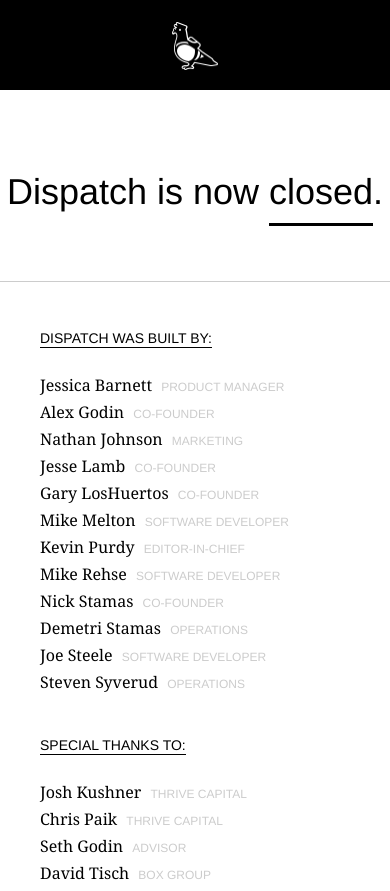
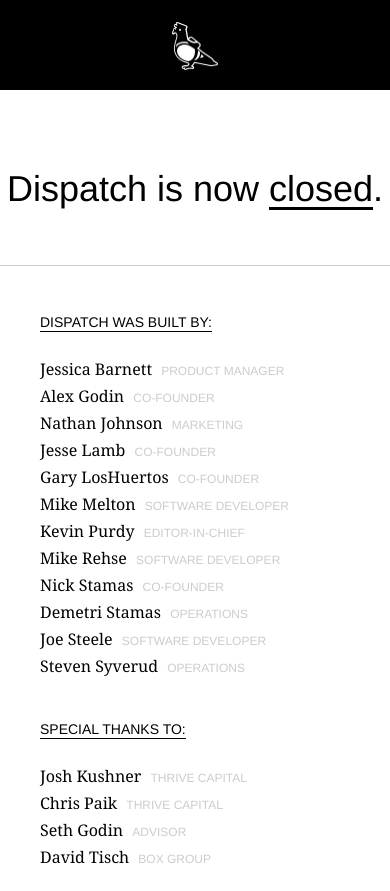
Before and after one commit to nickstamas/dispatch-memorial-io, a plain HTML site: page index.html in a window 390 px wide. Shown: the top 891 px of the page. Drawn offline with nearby package versions, Linux system fonts and the light colour scheme; a script that the page names is missing.

Commit message:
breakpoints working better

```diff
--- a/css/main.css
+++ b/css/main.css
@@ -97,6 +97,10 @@ textarea {
    Author's custom styles
    ========================================================================== */
 
+body {
+    min-width: 340px;
+}
+
 ol {
     margin: 0;
 }
@@ -148,7 +152,7 @@ h1 {
     font-size: 36px;
     text-align: center;
     margin-bottom: 55px;
-    line-height: 1.4em;
+    line-height: 1.2em;
 }
 
 h1 a, h1 a:visited, a:hover {
@@ -157,6 +161,7 @@ h1 a, h1 a:visited, a:hover {
     padding-bottom: 5px;
     border-bottom: 3px solid #000;
     text-decoration: none;
+    line-height: 0.75em;
 }
 
 .section-label {
--- a/index.html
+++ b/index.html
@@ -197,6 +197,7 @@
         </div>
 
         <div class='footer'>
+            <a href='mailto:hello@dispatch.cc'>hello@dispatch.cc</a>
             <!-- <canvas id='flameCanvas'></canvas> -->
         </div>
 
```
